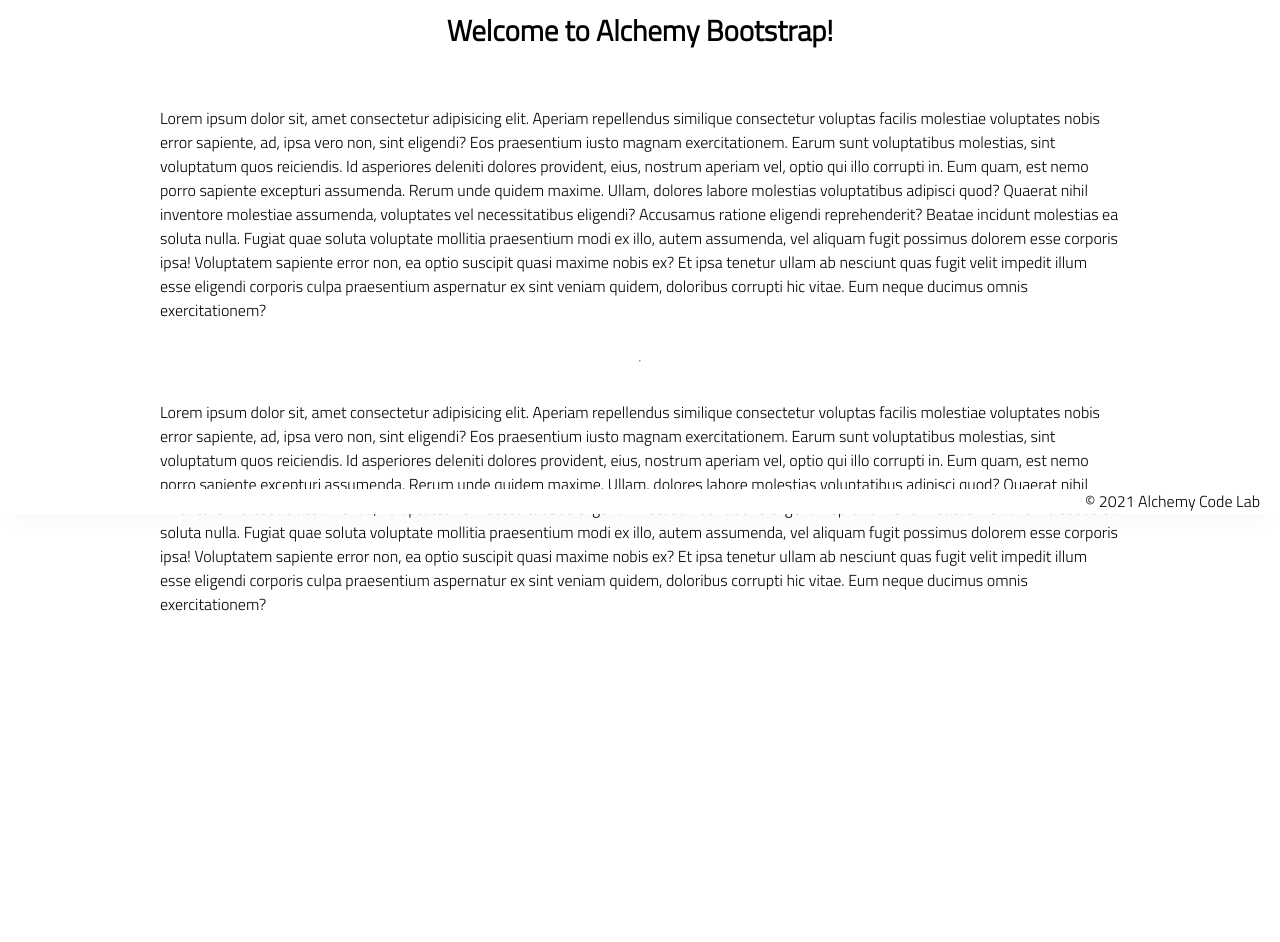
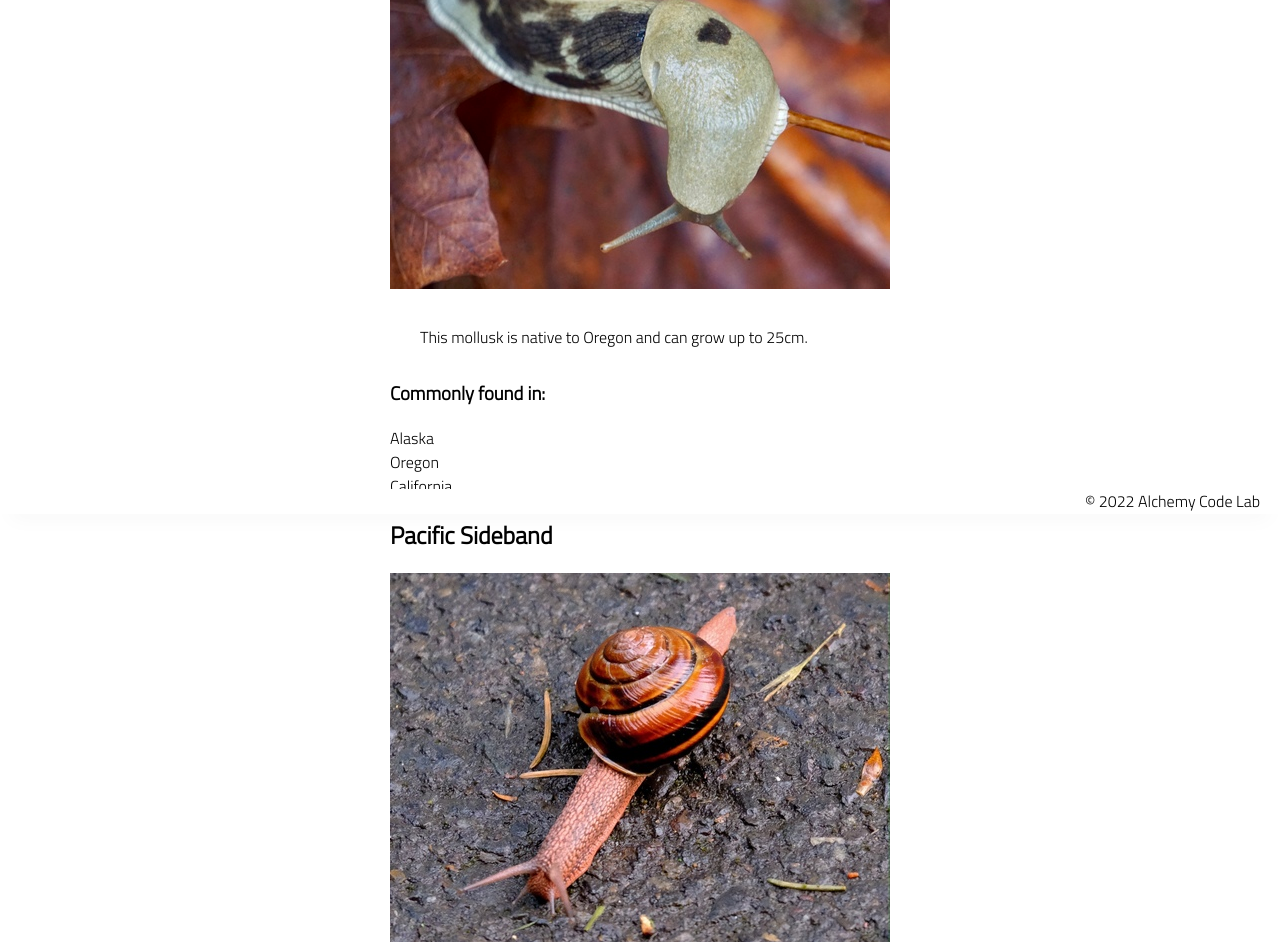
Before and after one commit to Colter-Garrison/list-detail-from-scratch, a plain HTML site: page index.html in a window 1280 px wide. Shown: the part 286-1228 px from the top of the page. Before the commit the page ends 994 px from the top, so only its background shows below. Drawn offline with Linux system fonts and the light colour scheme.

Commit message:
base template imported

```diff
--- a/app.js
+++ b/app.js
@@ -1,8 +1,8 @@
-// import functions and grab DOM elements
+import { mollusks } from './data.js';
+import { renderMollusks } from './render-utils.js';
 
-// let state
-
-// set event listeners
-  // get user input
-  // use user input to update state
-  // update DOM to reflect the new state
+const molluskListEl = document.getElementById('mollusks');
+for (let mollusk of mollusks) {
+    const molluskDiv = renderMollusks(mollusk);
+    molluskListEl.append(molluskDiv);
+}
--- /dev/null
+++ b/data.js
@@ -0,0 +1,26 @@
+export const mollusks = [
+    {
+        id: '1',
+        name: 'Pacific Banana Slug',
+        image: './assets/banana-slug.png',
+        native: 'native to Oregon',
+        length: 'can grow up to 25cm',
+        found: ['Alaska', 'Oregon', 'California'],
+    },
+    {
+        id: '2',
+        name: 'Pacific Sideband',
+        image: './assets/pacific-sideband.png',
+        native: 'native to Oregon',
+        length: 'can grow up to 36mm wide',
+        found: ['Oregon', 'California', 'Washington'],
+    },
+    {
+        id: '3',
+        name: 'Thick-horned Nudibranch',
+        image: './assets/thick-horned-nudibranch.png',
+        native: 'native to Oregon',
+        length: 'can gro up to 50mm',
+        found: ['Alaska', 'Oregon', 'California'],
+    },
+];
--- a/index.html
+++ b/index.html
@@ -19,52 +19,13 @@
         </div>
     </header>
     <main>
-        <section class="main-section">
-            <img class="main-logo" src="./assets/alchemy-logo.png" />
-            <h2>
-                Welcome to Alchemy Bootstrap!
-            </h2>
-
-            <p>
-                Lorem ipsum dolor sit, amet consectetur adipisicing elit. Aperiam repellendus similique consectetur
-                voluptas facilis molestiae voluptates nobis error sapiente, ad, ipsa vero non, sint eligendi? Eos
-                praesentium iusto magnam exercitationem.
-                Earum sunt voluptatibus molestias, sint voluptatum quos reiciendis. Id asperiores deleniti dolores
-                provident, eius, nostrum aperiam vel, optio qui illo corrupti in. Eum quam, est nemo porro sapiente
-                excepturi assumenda.
-                Rerum unde quidem maxime. Ullam, dolores labore molestias voluptatibus adipisci quod? Quaerat nihil
-                inventore molestiae assumenda, voluptates vel necessitatibus eligendi? Accusamus ratione eligendi
-                reprehenderit? Beatae incidunt molestias ea soluta nulla.
-                Fugiat quae soluta voluptate mollitia praesentium modi ex illo, autem assumenda, vel aliquam fugit
-                possimus dolorem esse corporis ipsa! Voluptatem sapiente error non, ea optio suscipit quasi maxime nobis
-                ex?
-                Et ipsa tenetur ullam ab nesciunt quas fugit velit impedit illum esse eligendi corporis culpa
-                praesentium aspernatur ex sint veniam quidem, doloribus corrupti hic vitae. Eum neque ducimus omnis
-                exercitationem?
-            </p>
-            <hr />
-            <p>
-                Lorem ipsum dolor sit, amet consectetur adipisicing elit. Aperiam repellendus similique consectetur
-                voluptas facilis molestiae voluptates nobis error sapiente, ad, ipsa vero non, sint eligendi? Eos
-                praesentium iusto magnam exercitationem.
-                Earum sunt voluptatibus molestias, sint voluptatum quos reiciendis. Id asperiores deleniti dolores
-                provident, eius, nostrum aperiam vel, optio qui illo corrupti in. Eum quam, est nemo porro sapiente
-                excepturi assumenda.
-                Rerum unde quidem maxime. Ullam, dolores labore molestias voluptatibus adipisci quod? Quaerat nihil
-                inventore molestiae assumenda, voluptates vel necessitatibus eligendi? Accusamus ratione eligendi
-                reprehenderit? Beatae incidunt molestias ea soluta nulla.
-                Fugiat quae soluta voluptate mollitia praesentium modi ex illo, autem assumenda, vel aliquam fugit
-                possimus dolorem esse corporis ipsa! Voluptatem sapiente error non, ea optio suscipit quasi maxime nobis
-                ex?
-                Et ipsa tenetur ullam ab nesciunt quas fugit velit impedit illum esse eligendi corporis culpa
-                praesentium aspernatur ex sint veniam quidem, doloribus corrupti hic vitae. Eum neque ducimus omnis
-                exercitationem?
-            </p>
-
+        <section>
+            <div id="mollusks">
+            </div>
         </section>
     </main>
     <footer>
-        <div class="copy gutter-right">&copy; 2021 Alchemy Code Lab</div>
+        <div class="copy gutter-right">&copy; 2022 Alchemy Code Lab</div>
     </footer>
 
     <script type="module" src="./app.js"></script>
--- /dev/null
+++ b/render-utils.js
@@ -0,0 +1,26 @@
+export function renderMollusks(mollusksEl) {
+    const div = document.createElement('div');
+    div.classList.add('mollusk');
+
+    const h1 = document.createElement('h1');
+    h1.textContent = mollusksEl.name;
+
+    const img = document.createElement('img');
+    img.src = mollusksEl.image;
+
+    const p = document.createElement('p');
+    p.textContent = `This mollusk is ${mollusksEl.native} and ${mollusksEl.length}.`;
+
+    const h3 = document.createElement('h3');
+    h3.textContent = 'Commonly found in: ';
+
+    const ul = document.createElement('ul');
+    for (let found of mollusksEl.found) {
+        const li = document.createElement('li');
+        li.textContent = found;
+        ul.append(li);
+    }
+
+    div.append(h1, img, p, h3, ul);
+    return div;
+}
```
Also changed, not shown: assets/banana-slug.png (added), assets/pacific-sideband.png (added), assets/thick-horned-nudibranch.png (added).
